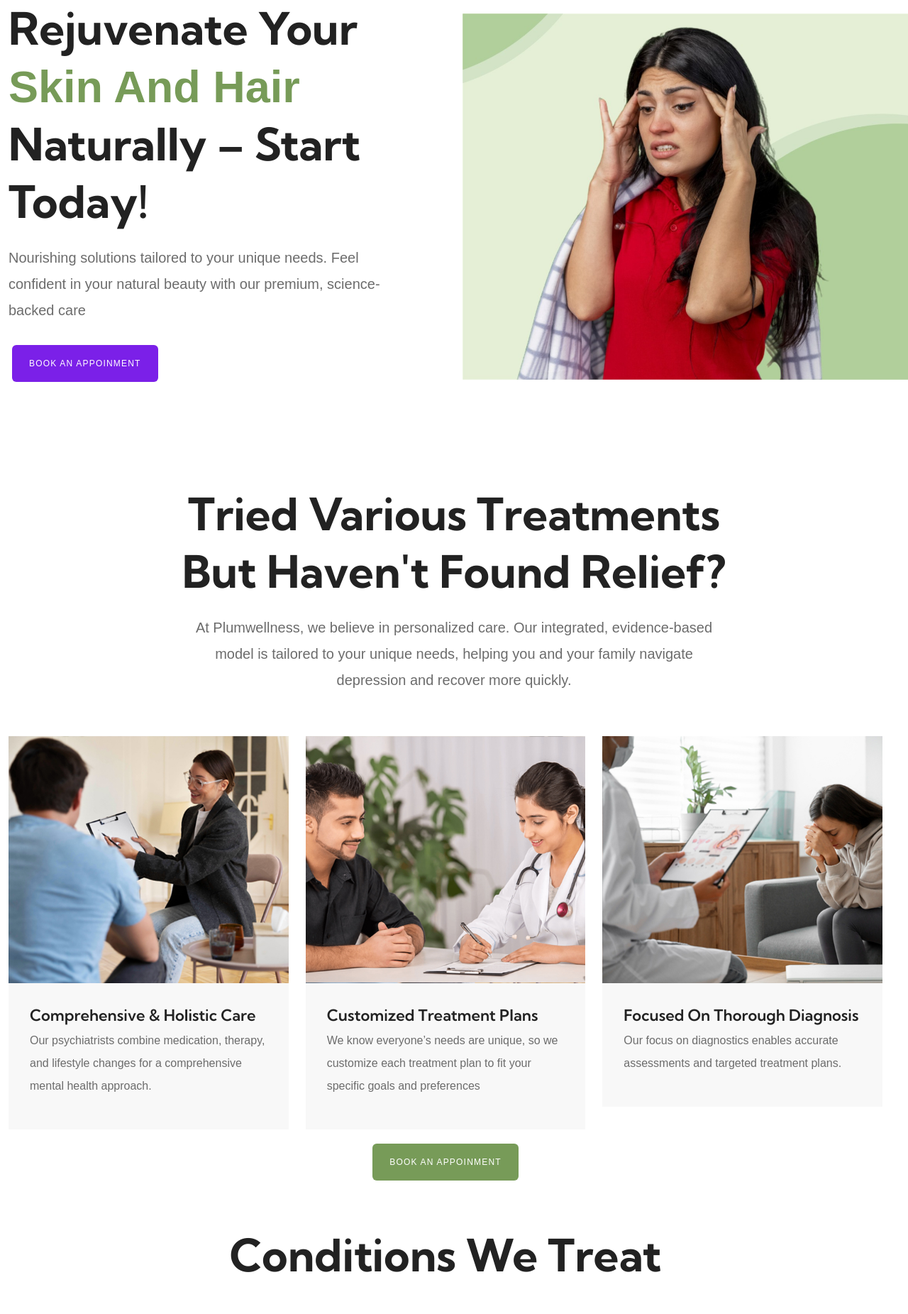
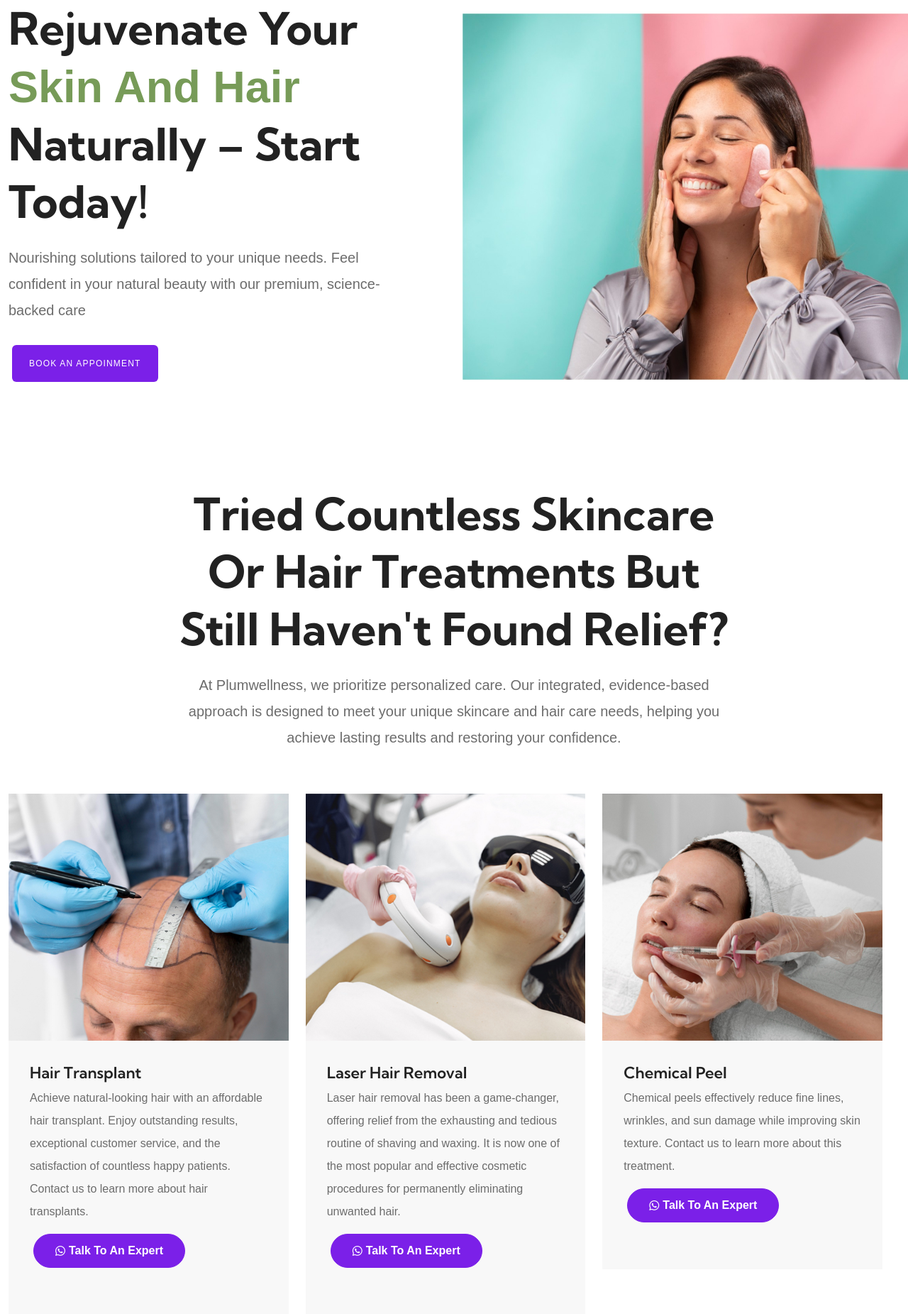
Before and after one commit to bhupindersinghsaggu/plumwellness.in, a PHP site: page /skin-hair-management.php in a window 1280 px wide. Shown: the part 148-1999 px from the top of the page at 71% size. Run offline with PHP 8.4, Linux system fonts and the light colour scheme; some libraries are stand-ins or nearby versions; some web fonts are replaced.

Commit message:
skin care

```diff
--- a/skin-hair-management.php
+++ b/skin-hair-management.php
@@ -9,8 +9,8 @@ include('web/header.php');
             <div class="col-xl-6 pe-xl-5 pq-process-main wow  fadeInLeft animated"
                 style="visibility: visible; animation-name: fadeInLeft;">
                 <div class="pq-section-title-style-1">
-                    <h5 class="pq-section-title mb-30 ">Rejuvenate Your <span class="span-color">Skin and Hair  </span>Naturally – Start Today!
-                        </h5>
+                    <h5 class="pq-section-title mb-30 ">Rejuvenate Your <span class="span-color">Skin and Hair </span>Naturally – Start Today!
+                    </h5>
                     <p class="pq-fancy-box-title slider-sub">Nourishing solutions tailored to your unique needs. Feel confident in your natural beauty with our premium, science-backed care</p>
                 </div>
                 <ul class="banner-cta flex ul-list-hero mrl-20">
@@ -22,7 +22,7 @@ include('web/header.php');
             </div>
             <div class="col-xl-6 wow  fadeInRight animated" style="visibility: visible; animation-name: fadeInRight;">
                 <div class="pq-progressbar-img">
-                    <img src="images/main22.jpg" class="img-fluid" alt="images">
+                    <img src="images/main3.jpg" class="img-fluid" alt="images">
                 </div>
             </div>
         </div>
@@ -33,37 +33,91 @@ include('web/header.php');
         <div class="row">
             <div class="col-lg-12 wow  fadeInDown animated" style="visibility: visible; animation-name: fadeInDown;">
                 <div class="pq-section-title-style-1 text-center">
-                    <h5 class="pq-section-title">Tried various treatments but haven't found relief?</h5>
-                    <p class="pq-fancy-box-title slider-sub">At Plumwellness, we believe in personalized care. Our
-                        integrated, evidence-based
-                        model is tailored to your unique needs, helping you and your family navigate depression and
-                        recover more quickly.</p>
+                    <h5 class="pq-section-title">Tried countless skincare or hair treatments but still haven't found relief?</h5>
+                    <p class="pq-fancy-box-title slider-sub">At Plumwellness, we prioritize personalized care. Our integrated, evidence-based approach is designed to meet your unique skincare and hair care needs, helping you achieve lasting results and restoring your confidence.
+                    </p>
                 </div>
             </div>
             <div class="row">
                 <div class="col-xl-4 col-lg-6 col-md-6">
                     <div class="pq-class-box-1">
                         <div class="pq-class-box-media">
-                            <img decoding="async" src="images/services/1.jpg" alt="image">
+                            <img decoding="async" src="images/services/hair.jpg" alt="image">
                         </div>
                         <div class="pq-class-box-info">
-                            <h5 class="pq-class-box-title">Comprehensive & holistic care</h5>
+                            <h5 class="pq-class-box-title">Hair Transplant</h5>
                             <p class="pq-class-box-description">
-                                Our psychiatrists combine medication, therapy, and lifestyle changes for a comprehensive
-                                mental health approach.</p>
+                                Achieve natural-looking hair with an affordable hair transplant. Enjoy outstanding results, exceptional customer service, and the satisfaction of countless happy patients. Contact us to learn more about hair transplants.
+                            <ul class="banner-cta flex ul-list-hero">
+                                <li><a href="https://wa.me/919988993972?text=I%20want%20to%20know%20more%20about%20weight%20loss" class="
+                                primary-btn1 md-btn" data-toggle="modal" data-target="#exampleModal"> <i class="fa-brands fa-whatsapp mgr"></i> Talk to an Expert</a></li>
+                            </ul>
+                            </p>
                         </div>
                     </div>
                 </div>
                 <div class="col-xl-4 col-lg-6 col-md-6">
                     <div class="pq-class-box-1">
                         <div class="pq-class-box-media">
-                            <img decoding="async" src="images/services/2.jpg" alt="image">
+                            <img decoding="async" src="images/services/hair-remove.jpg" alt="image">
                         </div>
                         <div class="pq-class-box-info">
-                            <h5 class="pq-class-box-title">Customized treatment plans</h5>
+                            <h5 class="pq-class-box-title">Laser Hair Removal </h5>
                             <p class="pq-class-box-description">
-                                We know everyone’s needs are unique, so we customize each treatment plan to fit your
-                                specific goals and preferences</p>
+                                Laser hair removal has been a game-changer, offering relief from the exhausting and tedious routine of shaving and waxing. It is now one of the most popular and effective cosmetic procedures for permanently eliminating unwanted hair.
+                            <ul class="banner-cta flex ul-list-hero">
+                                <li><a href="https://wa.me/919988993972?text=I%20want%20to%20know%20more%20about%20weight%20loss" class="
+                                primary-btn1 md-btn" data-toggle="modal" data-target="#exampleModal"> <i class="fa-brands fa-whatsapp mgr"></i> Talk to an Expert</a></li>
+                            </ul>
+                            </p>
+                        </div>
+                    </div>
+                </div>
+                <div class="col-xl-4 col-lg-6 col-md-6">
+                    <div class="pq-class-box-1">
+                        <div class="pq-class-box-media">
+                            <img decoding="async" src="images/services/chemical.jpg" alt="image">
+                        </div>
+                        <div class="pq-class-box-info">
+                            <h5 class="pq-class-box-title">Chemical Peel</h5>
+                            <p class="pq-class-box-description">Chemical peels effectively reduce fine lines, wrinkles, and sun damage while improving skin texture. Contact us to learn more about this treatment.
+                            <ul class="banner-cta flex ul-list-hero">
+                                <li><a href="https://wa.me/919988993972?text=I%20want%20to%20know%20more%20about%20weight%20loss" class="
+                            primary-btn1 md-btn" data-toggle="modal" data-target="#exampleModal"> <i class="fa-brands fa-whatsapp mgr"></i> Talk to an Expert</a></li>
+                            </ul>
+                            </p>
+                        </div>
+                    </div>
+                </div>
+                <div class="col-xl-4 col-lg-6 col-md-6">
+                    <div class="pq-class-box-1">
+                        <div class="pq-class-box-media">
+                            <img decoding="async" src="images/services/anti.jpg" alt="image">
+                        </div>
+                        <div class="pq-class-box-info">
+                            <h5 class="pq-class-box-title">Anti Aging</h5>
+                            <p class="pq-class-box-description">Discover advanced anti-aging treatments to help you look your best at any age. Click here to learn more about our luxurious anti-aging solutions.
+                            <ul class="banner-cta flex ul-list-hero">
+                                <li><a href="https://wa.me/919988993972?text=I%20want%20to%20know%20more%20about%20weight%20loss" class="
+                                primary-btn1 md-btn" data-toggle="modal" data-target="#exampleModal"> <i class="fa-brands fa-whatsapp mgr"></i> Talk to an Expert</a></li>
+                            </ul>
+                            </p>
+                        </div>
+                    </div>
+                </div>
+                <div class="col-xl-4 col-lg-6 col-md-6">
+                    <div class="pq-class-box-1">
+                        <div class="pq-class-box-media">
+                            <img decoding="async" src="images/services/pre.jpg" alt="image">
+                        </div>
+                        <div class="pq-class-box-info">
+                            <h5 class="pq-class-box-title">PRP Treatment</h5>
+                            <p class="pq-class-box-description">Hair fall has become a common issue for almost everyone these days. You’ve likely tried various remedies to improve your hair, but you know firsthand how effective the results truly are
+                            <ul class="banner-cta flex ul-list-hero">
+                                <li><a href="https://wa.me/919988993972?text=I%20want%20to%20know%20more%20about%20weight%20loss" class="
+                                primary-btn1 md-btn" data-toggle="modal" data-target="#exampleModal"> <i class="fa-brands fa-whatsapp mgr"></i> Talk to an Expert</a></li>
+                            </ul>
+                            </p>
                         </div>
                     </div>
                 </div>
@@ -73,21 +127,25 @@ include('web/header.php');
                             <img decoding="async" src="images/services/3.jpg" alt="image">
                         </div>
                         <div class="pq-class-box-info">
-                            <h5 class="pq-class-box-title">Focused on thorough diagnosis</h5>
-                            <p class="pq-class-box-description">Our focus on diagnostics enables accurate assessments
-                                and targeted treatment plans.</p>
+                            <h5 class="pq-class-box-title">Skin tightening </h5>
+                            <p class="pq-class-box-description">Nonsurgical skin tightening treatments enhance the appearance of your face with far less invasiveness than surgical options like facelifts. Contact us to know more about the procedure
+                            <ul class="banner-cta flex ul-list-hero">
+                                <li><a href="https://wa.me/919988993972?text=I%20want%20to%20know%20more%20about%20weight%20loss" class="
+                            primary-btn1 md-btn" data-toggle="modal" data-target="#exampleModal"> <i class="fa-brands fa-whatsapp mgr"></i> Talk to an Expert</a></li>
+                            </ul>
+                            </p>
                         </div>
                     </div>
                 </div>
             </div>
-            <div class="row mt-30 ">
+            <!-- <div class="row mt-30 ">
                 <div class="pq-button-container d-flex justify-content-center">
                     <button type="button" class="btn btn-primary" data-toggle="modal" data-target="#exampleModal">
                         Book an Appoinment
                     </button>
                 </div>
-            </div>
-            <div class="row mt-30 ">
+            </div> -->
+            <!-- <div class="row mt-30 ">
                 <div class="pq-faq2">
                     <div class="pq-faq2-info">
                         <div class="col-lg-12 wow  fadeInDown animated" style="visibility: visible; animation-name: fadeInDown;">
@@ -219,7 +277,7 @@ include('web/header.php');
                                         <div class="col-sm-4 mt-30 mb-30"><img decoding="async" src="images/services/7.jpeg" alt="image"></div>
                                         <div class="col-sm-8">
                                             <p class="pq-detail-text"> The exact cause of bipolar disorder is not fully understood, but it includes a combination of genetic, biological, and environmental factors. Imbalances in brain chemicals and changes in the structure or function of the brain may also play a role.</p>
-                                            <!-- <h5 class="pq-class-box-title mb-30 mt-30">Our comprehensive treatments include:</h5> -->
+                                           <h5 class="pq-class-box-title mb-30 mt-30">Our comprehensive treatments include:</h5>
                                             <ul class="banner-cta flex ul-list-hero mt-30">
                                                 <li><a href="tel:91+919988993972" class="primary-btn1 md-btn"> <i class="fa-solid fa-phone mgr"></i>
                                                         Talk to us</a></li>
```
Also changed, not shown: images/main3.jpg (added), images/services/2 (1).jpg (added), images/services/240_F_192956201_l7T92YdfhCnhw3t73brxsf1Munwit9QU.jpg (added), images/services/anti.jpg (added), images/services/chemical.jpg (added), images/services/hair-remove.jpg (added), images/services/hair.jpg (added), images/services/pre.jpg (added).
